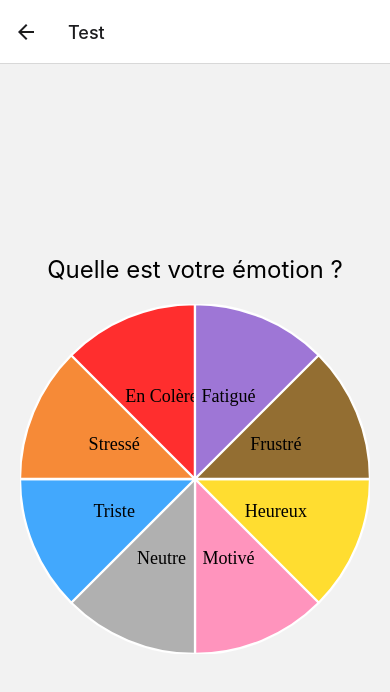
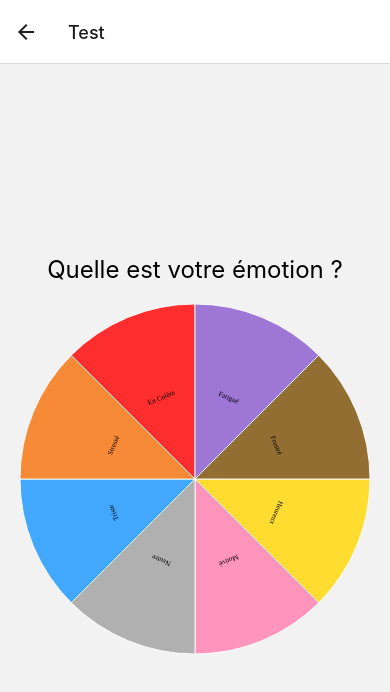
Before and after one commit to RyanFages/Moodly, a React Native app in the folder Moodly_App/: screen /Test in a window 390 px wide. Shown: the top 692 px of the page. Built offline with nearby package versions, Linux system fonts and the light colour scheme.

Commit message:
amélioration de la roue

```diff
--- a/Moodly_App/src/pages/Testpage.js
+++ b/Moodly_App/src/pages/Testpage.js
@@ -1,9 +1,11 @@
-import React, {useState} from 'react';
-import { View, Text, StyleSheet, Dimensions } from 'react-native';
+import React, {useState, useRef} from 'react';
+import { View, Text, StyleSheet, Dimensions, Animated, PanResponder } from 'react-native';
 import Svg, { G, Path, Text as SvgText } from 'react-native-svg';
 
 const { width } = Dimensions.get('window');
-const radius = width / 2 - 40; // Rayon de la roue
+const radius = width; // Rayon de la roue
+const centerX = 0;
+const centerY = 0;
 
 // Liste des émotions
 const emotions = [
@@ -20,14 +22,59 @@ const emotions = [
 // Calcul de l'angle pour chaque segment (360° / 8 émotions)
 const anglePerEmotion = (2 * Math.PI) / emotions.length;
 
+// Fonction utilitaire pour calculer l'angle entre deux points (position du doigt et centre)
+const calculateAngle = (x, y) => {
+  const angle = Math.atan2(y - centerY, x - centerX);
+  return angle;
+};
+
 const EmotionWheel = () => {
 
   const [selectedEmotion, setSelectedEmotion] = useState(null);
 
-  // Fonction pour gérer la sélection de l'émotion
-  const handleEmotionPress = (emotion) => {
-    setSelectedEmotion(emotion.label); // Met à jour l'émotion sélectionnée
-  };
+  const rotateAnim = useRef(new Animated.Value(0)).current; // Valeur animée pour la rotation
+  const currentAngle = useRef(0); // Stocke l'angle actuel de la roue
+  const lastAngle = useRef(0); // Angle lors de la dernière interaction
+
+  // PanResponder pour gérer les mouvements de glissement
+  const panResponder = useRef(
+    PanResponder.create({
+      onStartShouldSetPanResponder: () => true,
+      onPanResponderGrant: (evt, gestureState) => {
+        // Sauvegarde l'angle au moment où le mouvement commence
+        const { pageX, pageY } = evt.nativeEvent;
+        lastAngle.current = calculateAngle(pageX - width / 2, pageY - width / 2);
+      },
+      onPanResponderMove: (evt, gestureState) => {
+        // Calculez l'angle en fonction du mouvement de l'utilisateur (basé sur la position du doigt)
+        const { pageX, pageY } = evt.nativeEvent;
+        const currentTouchAngle = calculateAngle(pageX - width / 2, pageY - width / 2);
+        const angleDelta = currentTouchAngle - lastAngle.current;
+
+        currentAngle.current += angleDelta;
+        lastAngle.current = currentTouchAngle;
+
+        // Appliquer la rotation à l'animation
+        rotateAnim.setValue(currentAngle.current);
+      },
+      onPanResponderRelease: () => {
+        // Normaliser l'angle pour qu'il soit entre 0 et 2*PI
+        const normalizedAngle = (currentAngle.current % (2 * Math.PI)) + (currentAngle.current < 0 ? 2 * Math.PI : 0);
+
+        // Ajustement pour que le sélecteur soit en haut (décalage de -π/2)
+        const adjustedAngle = normalizedAngle + Math.PI / 2;
+
+        // Calcul de l'émotion en haut de la roue (à 0° dans le référentiel du sélecteur fixe)
+        const index = Math.floor(((2 * Math.PI) - adjustedAngle) / anglePerEmotion) % emotions.length;
+
+        // S'assurer que l'index est toujours positif
+        const adjustedIndex = (index + emotions.length) % emotions.length;
+
+        // Met à jour l'émotion sélectionnée
+        setSelectedEmotion(emotions[adjustedIndex].label);
+      },
+    })
+  ).current;
 
   const renderEmotionSegment = (emotion, index) => {
     const startAngle = index * anglePerEmotion;
@@ -41,23 +88,32 @@ const EmotionWheel = () => {
 
     const pathData = `M 0 0 L ${x1} ${y1} A ${radius} ${radius} 0 0 1 ${x2} ${y2} Z`;
 
+    // Calculer l'angle central du segment
+    const midAngle = startAngle + anglePerEmotion / 2;
+
+    // Calculer la position du texte
+    const textX = (radius / 2) * Math.cos(midAngle);
+    const textY = (radius / 2) * Math.sin(midAngle);
+
+    // Ajuster la rotation du texte pour qu'il soit perpendiculaire au centre
+    const textRotation = (midAngle * 180) / Math.PI + 90; // Convertir les radians en degrés et ajuster
+
     return (
       <G key={index}>
-        {/* Utilisation de onPressIn directement sur le Path pour gérer le clic */}
         <Path
           d={pathData}
           fill={emotion.color}
           stroke="white"
           strokeWidth={2}
-          onPressIn={() => handleEmotionPress(emotion)} // Appel lorsque l'on presse le segment
         />
         <SvgText
-          x={(radius / 2) * Math.cos(startAngle + anglePerEmotion / 2)}
-          y={(radius / 2) * Math.sin(startAngle + anglePerEmotion / 2)}
+          x={textX}
+          y={textY}
           fill="black"
           fontSize={16}
           textAnchor="middle"
           alignmentBaseline="middle"
+          transform={`rotate(${textRotation} ${textX} ${textY})`} // Rotation du texte autour de son point de départ
         >
           {emotion.label}
         </SvgText>
@@ -69,9 +125,20 @@ const EmotionWheel = () => {
     <View style={styles.container}>
       <Text style={styles.text}>Quelle est votre émotion ?</Text>
 
-      <Svg width={width - 40} height={width - 40} viewBox={`-${radius} -${radius} ${2 * radius} ${2 * radius}`}>
-        {emotions.map((emotion, index) => renderEmotionSegment(emotion, index))}
-      </Svg>
+      <View {...panResponder.panHandlers}>
+        <Animated.View
+          style={{
+            transform: [{ rotate: rotateAnim.interpolate({
+              inputRange: [-2 * Math.PI, 2 * Math.PI],
+              outputRange: ['-360deg', '360deg']
+            }) }],
+          }}
+        >
+          <Svg width={width - 40} height={width - 40} viewBox={`-${radius} -${radius} ${2 * radius} ${2 * radius}`}>
+            {emotions.map((emotion, index) => renderEmotionSegment(emotion, index))}
+          </Svg>
+        </Animated.View>
+      </View>
 
        {/* Affichage de l'émotion sélectionnée */}
        {selectedEmotion && (
```
